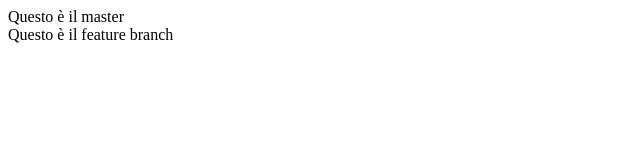
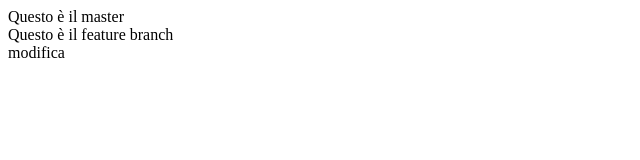
Before and after one commit to Sbrillo88/ryMepo, a plain HTML site: page index.html in a window 1280 px wide. Shown: the full height of the page, 0-640 px from the left. Drawn offline with Linux system fonts and the light colour scheme.

Commit message:
aggiunta modifica beta

```diff
--- a/index.html
+++ b/index.html
@@ -9,5 +9,6 @@
 <body>
     <div>Questo è il master</div>
     <div>Questo è il feature branch</div>
+    <div>modifica</div>
 </body>
 </html>
```
